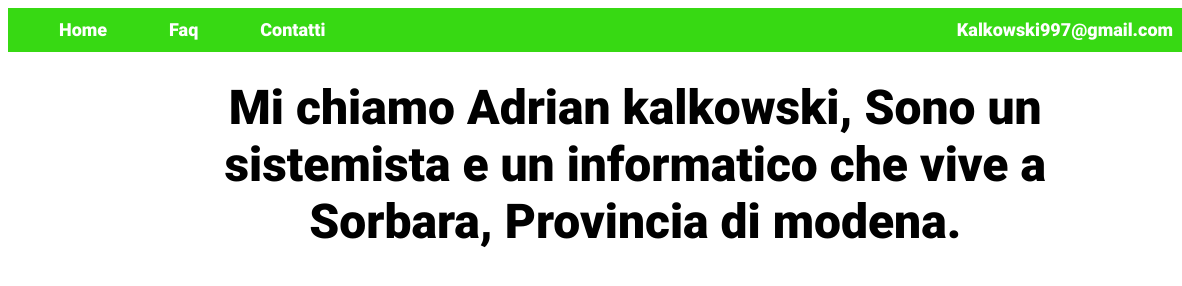
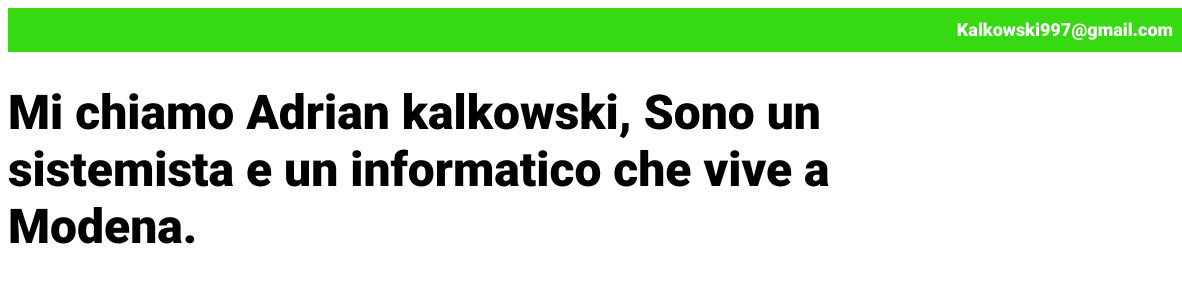
Before and after one commit to Kalkowski/kalkowski.github.io, a plain HTML site: page index.html in a window 1280 px wide. Shown: the full height of the page, 0-1182 px from the left. Drawn offline with Linux system fonts and the light colour scheme.

Commit message:
Revert "Correzioni tag"
This reverts commit f701eb2e2d8d16f16fdd0875f2d9a7132a262b39.

```diff
--- a/index.html
+++ b/index.html
@@ -7,24 +7,20 @@
 
   <body>
 
-    <header class="contatti">
-
+    <nav class="contatti">
         <img src="img/icone/linkedin.png" class="contatti">
         <img src="img/icone/gmail.png" class="contatti">
         <p class="contatti">Kalkowski997@gmail.com</p>
-		<p class="nav">Home</p>
-		<p class="nav">Faq</p>
-		<p class="nav">Contatti</p>
+    </nav>
 
-    </header>
-
-
+    <header>
       <div class="Presentazione">
         <h1>Mi chiamo Adrian kalkowski,
           Sono un sistemista e un
           informatico che vive
-          a Sorbara, Provincia di modena. </h1>
-	  </div>
+          a Modena. </h1>
+      </div>
+    </header>
 
   </body>
 </html>
--- a/style.css
+++ b/style.css
@@ -2,9 +2,7 @@
     font-family: 'Roboto-Black';
     src: url("Roboto-Black.ttf");
 }
-
-header.contatti{
-
+nav.contatti{
   width: 100%;
   background-color: #37D913;
   float: left;
@@ -19,7 +17,6 @@ img.contatti {
   margin: 2px;
   float: right;
   z-index: 1;
-  float: right;
 }
 
 p.contatti{
@@ -29,21 +26,9 @@ p.contatti{
     font-size: 18px;
     font-family: 'Roboto-Black'
 }
-.nav{
-    float: left;
-	padding-left:40px;
-    Margin: 11px;
-    color: white;
-    font-size: 18px;
-    font-family: 'Roboto-Black'
-}
 .Presentazione {
-  position: absolute;
   float: left;
-  padding-left: 14%;
-  padding-top: 3%;
   width: 70%;
   font-family: 'Roboto-Black';
   font-size: 150%;
-  text-align: center;
 }
```
